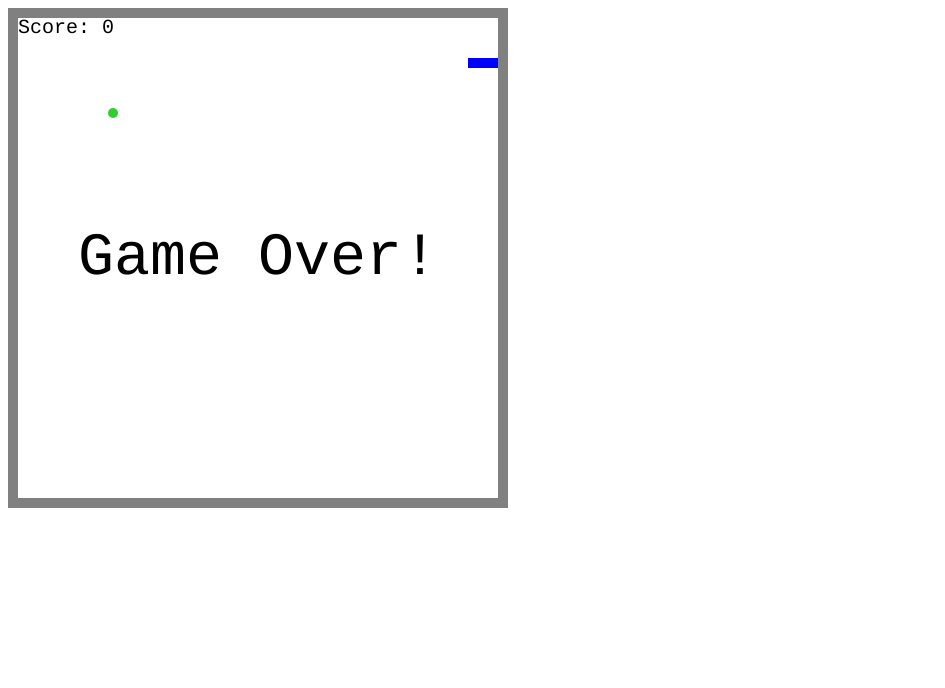
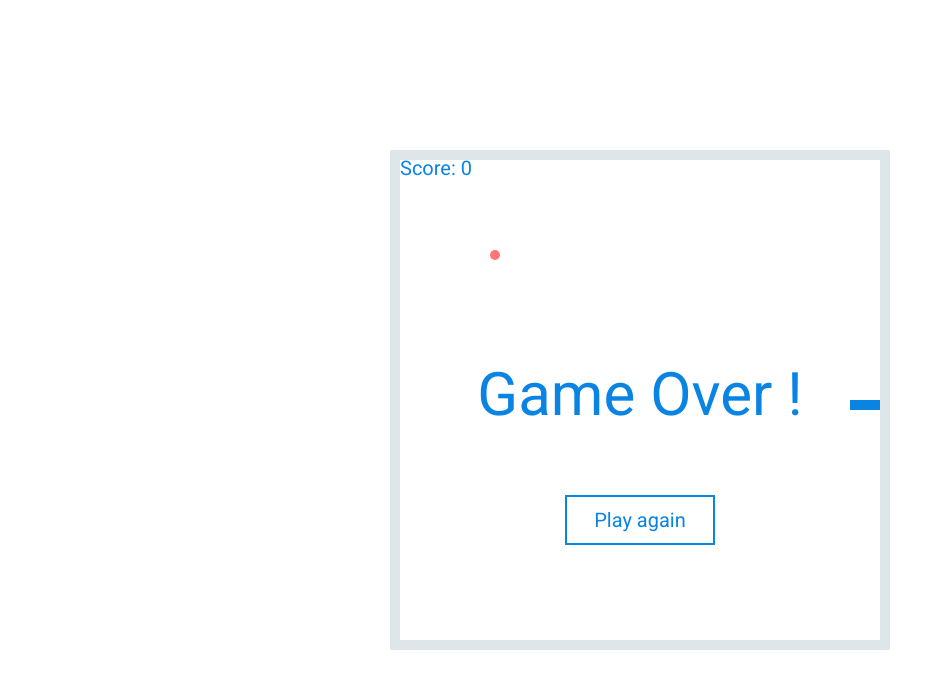
Before and after one commit to CyrillKarp/SnakeGame, a plain HTML site: page index.html in a window 1280 px wide. Shown: the whole page, without its empty margins (0-945 px from the left). Drawn offline with Linux system fonts and the light colour scheme.

Commit message:
add final edits

```diff
--- a/css/style.css
+++ b/css/style.css
@@ -1 +1,50 @@
-/**/
+#canvas,
+#btn-play-again {
+    position: absolute;
+    top: 50%;
+    left: 50%;
+    transform: translate(-50%, -50%);
+}
+
+#btn-play-again {
+    display: none;
+    top: 65%;
+    width: 150px;
+    height: 50px;
+    font: 20px 'Roboto';
+    color: #0984e3;
+    background-color: #fff;
+    position: absolute;
+    cursor: pointer;
+    border: 2px solid #0984e3;
+    text-align: center;
+
+    overflow: hidden;
+    transition: color 0.3s ease-out;
+    text-decoration: none;
+    z-index: 9999;
+}
+
+#btn-play-again:hover {
+    color: #fff;
+}
+
+#btn-play-again::before {
+    top: 0;
+    bottom: 0;
+    left: 0;
+    right: 0;
+    position: absolute;
+    margin: auto;
+    content: "";
+    border-radius: 50%;
+    display: block;
+    width: 300px;
+    height: 300px;
+    left: -75px;
+    transition: box-shadow 0.6s ease-out;
+    z-index: -1;
+}
+#btn-play-again:hover::before {
+    box-shadow: inset 0 0 0 160px #0984e3;
+}
--- a/index.html
+++ b/index.html
@@ -4,11 +4,13 @@
 <head>
     <meta charset="UTF-8">
     <title>Document</title>
+    <link href="https://fonts.googleapis.com/css?family=Roboto" rel="stylesheet">
     <link rel="stylesheet" href="css/style.css">
 </head>
 
 <body>
     <canvas id="canvas" width="500" height="500"></canvas>
+    <button id="btn-play-again">Play again</button>
 
     <script src = "js/script.js"></script>
 </body>
--- a/js/script.js
+++ b/js/script.js
@@ -10,7 +10,7 @@ const heightInBlocks = height / blockSize;
 let score = 0;
 
 const drawBorder = function() {
-    ctx.fillStyle = 'Gray';
+    ctx.fillStyle = '#dfe6e9';
     ctx.fillRect(0, 0, width, blockSize);
     ctx.fillRect(0, height - blockSize, width, blockSize);
     ctx.fillRect(0, 0, blockSize, height);
@@ -18,8 +18,8 @@ const drawBorder = function() {
 };
 
 const drawScore = function() {
-    ctx.font = '20px Courier';
-    ctx.fillStyle = 'Black';
+    ctx.font = '20px Roboto';
+    ctx.fillStyle = '#0984e3';
     ctx.textAlign = 'left';
     ctx.textBaseline = 'top';
     ctx.fillText('Score: ' + score, blockSize, blockSize);
@@ -27,11 +27,18 @@ const drawScore = function() {
 
 const gameOver = function() {
     playing = false;
-    ctx.font = '60px Courier';
-    ctx.fillStyle = 'Black';
+
+    const btnPlayAgain = document.getElementById('btn-play-again');
+    btnPlayAgain.style.display = 'block';
+    btnPlayAgain.addEventListener('click', function() {
+        window.location.reload();
+    });
+
+    ctx.font = '60px Roboto';
+    ctx.fillStyle = '#0984e3';
     ctx.textAlign = 'center';
     ctx.textBaseline = 'middle';
-    ctx.fillText('Game Over!', width / 2, height / 2);
+    ctx.fillText('Game Over !', width / 2, height / 2);
 };
 
 const circle = function(x, y, radius, fillCircle) {
@@ -70,14 +77,14 @@ Block.prototype.equal = function(otherBlock) {
 };
 
 const Snake = function() {
-    this.segments = [new Block(7, 5), new Block(6, 5), new Block(5, 5)];
+    this.segments = [new Block(26, 25), new Block(25, 25), new Block(24, 25)];
     this.direction = 'right';
     this.nextDirection = 'right';
 };
 
 Snake.prototype.draw = function() {
     for (let i = 0; i < this.segments.length; i++) {
-        this.segments[i].drawSquare('Blue');
+        this.segments[i].drawSquare('#0984e3');
     }
 };
 
@@ -143,7 +150,7 @@ const Apple = function() {
 };
 
 Apple.prototype.draw = function() {
-    this.position.drawCircle('LimeGreen');
+    this.position.drawCircle('#ff7675');
 };
 
 Apple.prototype.move = function() {
```
Also changed, not shown: 1 other file.
